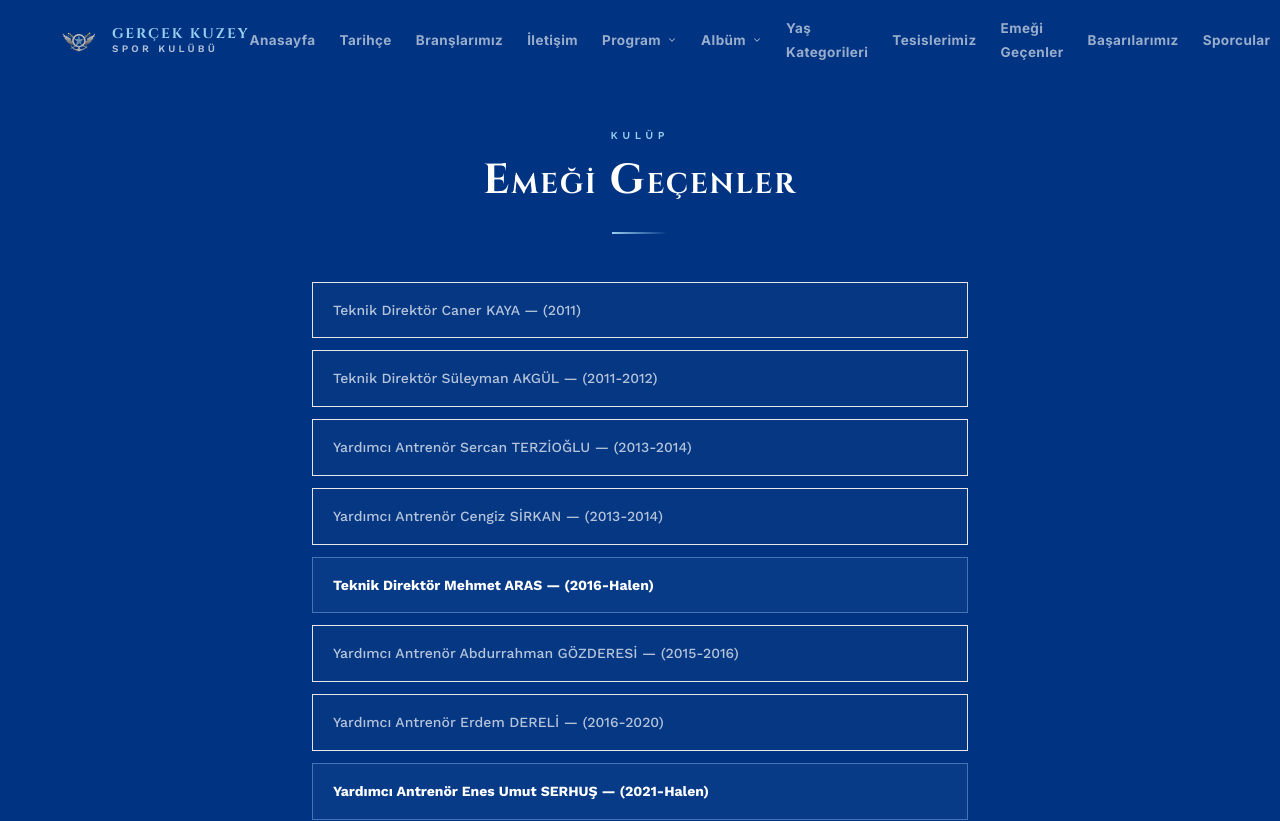
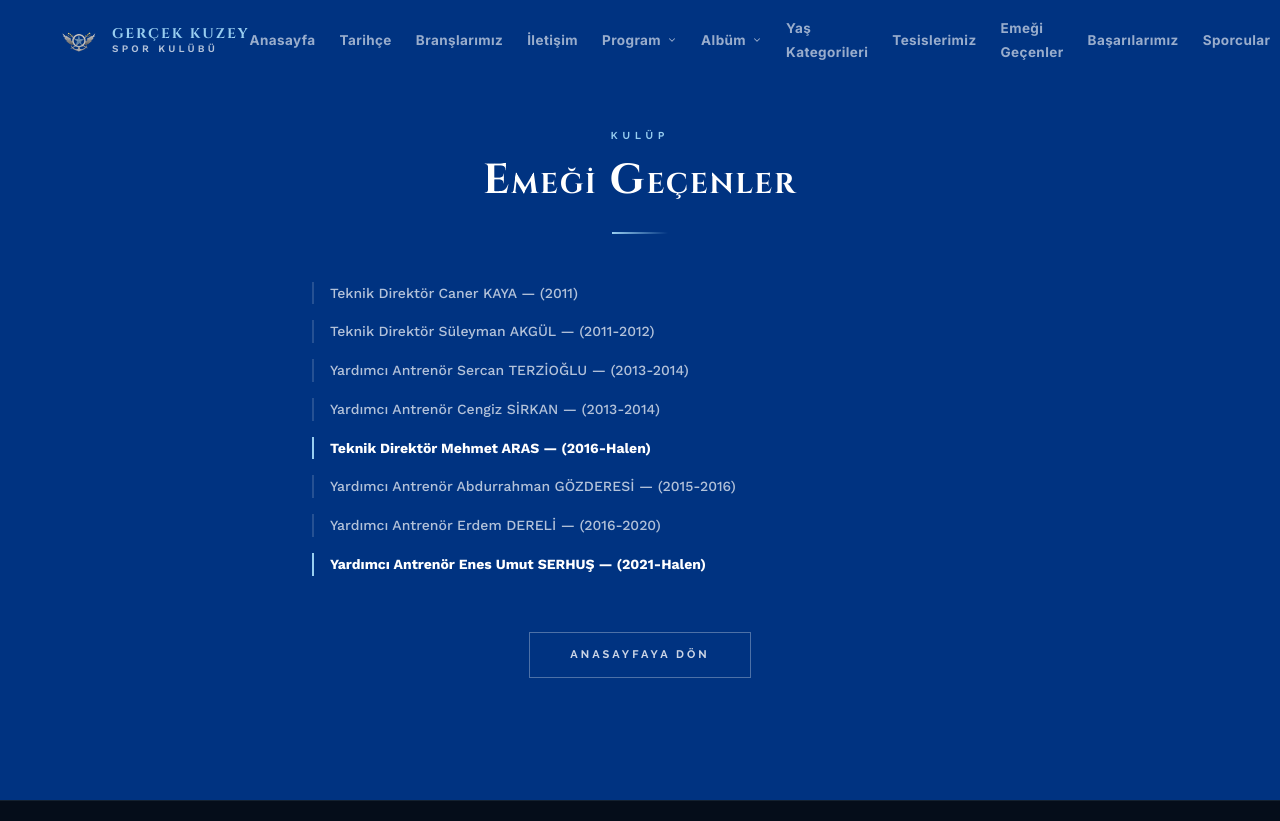
Before and after one commit to gkuzeyspor/gkuzeyspor-site, a Next.js app: page /emegi-gecenler in a window 1280 px wide. Shown: the top 821 px of the page. Built offline with nearby package versions, Linux system fonts and the light colour scheme.

Commit message:
geri al: side-stripe border kaldirma, kullanici tam cerceveyi begenmedi

```diff
--- a/src/app/basarilarimiz/page.tsx
+++ b/src/app/basarilarimiz/page.tsx
@@ -25,11 +25,11 @@
         </h1>
         <div className="w-14 h-0.5 bg-gradient-to-r from-sky-light to-transparent mx-auto mb-12" />
 
-        <ul className="space-y-3">
+        <ul className="space-y-4">
           {achievements.map((item) => (
             <li
               key={item.period}
-              className="font-worksans text-[14px] leading-relaxed text-white/80 font-medium border border-white/8 bg-white/[0.02] px-5 py-4"
+              className="font-worksans text-[14px] leading-relaxed text-white/80 font-medium border-l-2 border-sky-light/40 pl-4"
             >
               {item.period} <span className="text-sky-light font-bold">{item.title} 🏆</span>
             </li>
--- a/src/app/emegi-gecenler/page.tsx
+++ b/src/app/emegi-gecenler/page.tsx
@@ -30,12 +30,12 @@
         </h1>
         <div className="w-14 h-0.5 bg-gradient-to-r from-sky-light to-transparent mx-auto mb-12" />
 
-        <ul className="space-y-3">
+        <ul className="space-y-4">
           {staff.map((person) => (
             <li
               key={`${person.name}-${person.period}`}
-              className={`font-worksans text-[14px] leading-relaxed border px-5 py-4
-                ${person.active ? "border-sky-light/40 bg-sky-light/[0.05] text-white font-bold" : "border-white/8 bg-white/[0.02] text-white/70 font-medium"}`}
+              className={`font-worksans text-[14px] leading-relaxed border-l-2 pl-4
+                ${person.active ? "border-sky-light text-white font-bold" : "border-white/15 text-white/70 font-medium"}`}
             >
               {person.role} {person.name} — ({person.period})
             </li>
--- a/src/app/yas-kategorileri/page.tsx
+++ b/src/app/yas-kategorileri/page.tsx
@@ -25,11 +25,11 @@
         </h1>
         <div className="w-14 h-0.5 bg-gradient-to-r from-sky-light to-transparent mx-auto mb-12" />
 
-        <ul className="space-y-3">
+        <ul className="space-y-4">
           {categories.map((item) => (
             <li
               key={item.title}
-              className="font-worksans text-[14px] leading-relaxed text-white/80 font-medium border border-white/8 bg-white/[0.02] px-5 py-4"
+              className="font-worksans text-[14px] leading-relaxed text-white/80 font-medium border-l-2 border-sky-light/40 pl-4"
             >
               <span className="text-sky-light font-bold">{item.title}</span> ({item.period})
             </li>
```
